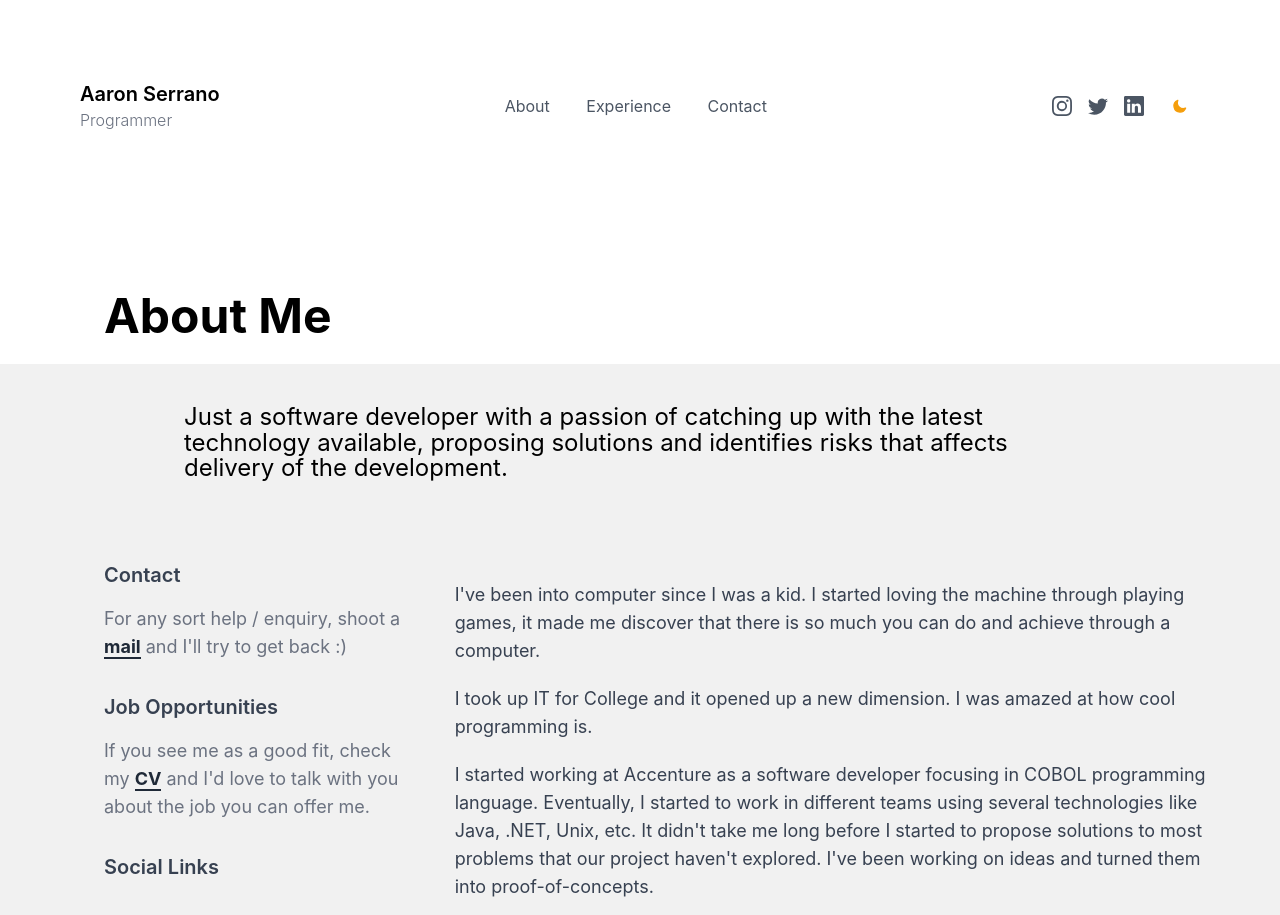
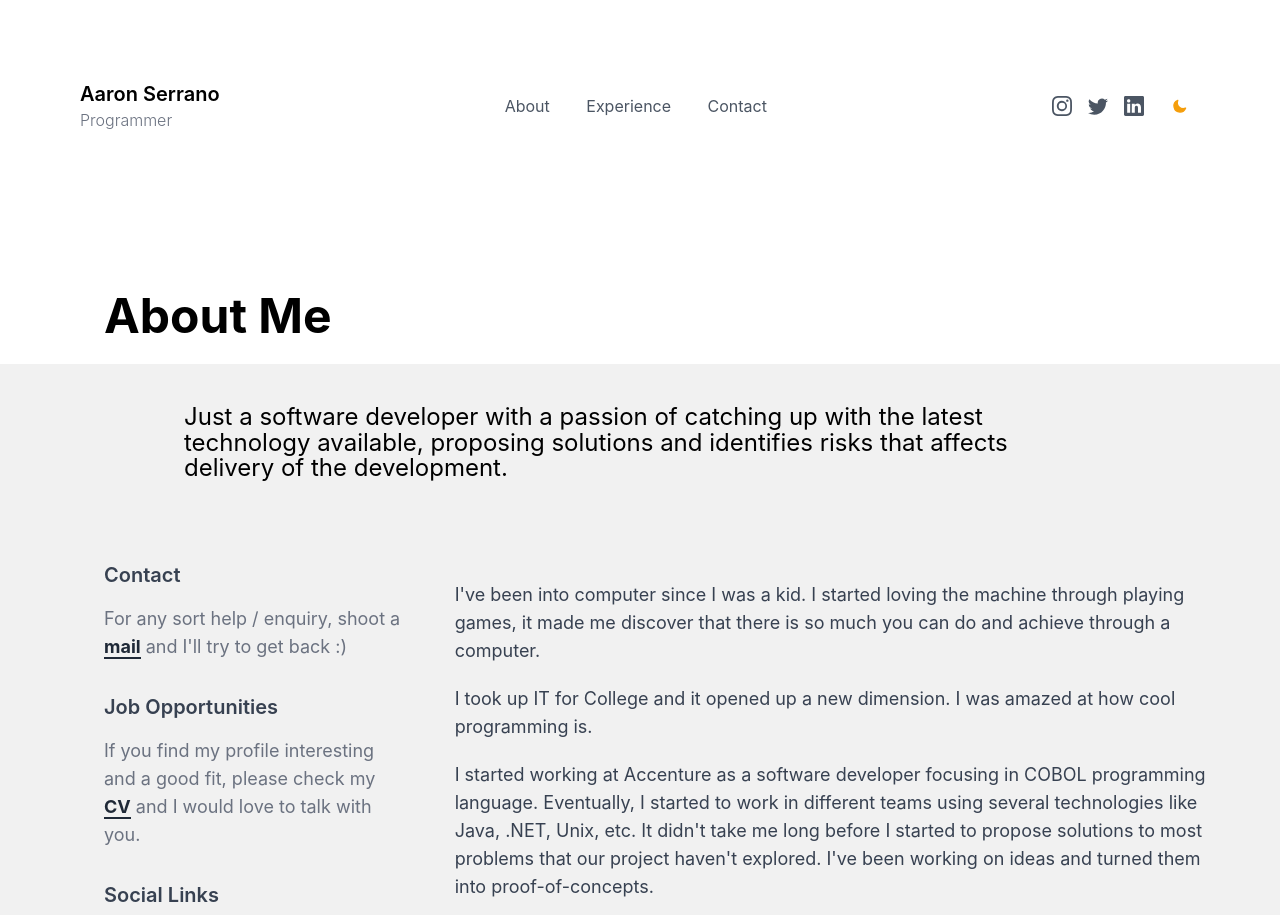
Before and after one commit to ey-ron/website, a Next.js app: page /about2 in a window 1280 px wide. Shown: the top 915 px of the page. Built offline with nearby package versions, Linux system fonts and the light colour scheme.

Commit message:
updated opportunity

```diff
--- a/components/AboutMe.js
+++ b/components/AboutMe.js
@@ -44,7 +44,7 @@ export default function AboutMe() {
                 Job Opportunities
               </h1>
               <p className="text-lg text-gray-500 mt-4 dark:text-gray-300">
-                If you see me as a good fit,
+                If you find my profile interesting and a good fit, please
                 check my{" "}
                 <a
                   href={userData.resumeUrl}
@@ -53,7 +53,7 @@ export default function AboutMe() {
                 >
                   CV
                 </a>{" "}
-                and I'd love to talk with you about the job you can offer me.
+                and I would love to talk with you.
               </p>
             </div>
             {/* Social Links */}
--- a/components/AboutMe2.js
+++ b/components/AboutMe2.js
@@ -44,7 +44,7 @@ export default function AboutMe2() {
                 Job Opportunities
               </h1>
               <p className="text-lg text-gray-500 mt-4 dark:text-gray-300">
-                If you see me as a good fit,
+                If you find my profile interesting and a good fit, please
                 check my{" "}
                 <a
                   href={userData.resumeUrl}
@@ -53,7 +53,7 @@ export default function AboutMe2() {
                 >
                   CV
                 </a>{" "}
-                and I'd love to talk with you about the job you can offer me.
+                and I would love to talk with you.
               </p>
             </div>
             {/* Social Links */}
--- a/components/Opportunity.js
+++ b/components/Opportunity.js
@@ -28,7 +28,7 @@ export default function Opportunity() {
                 Job Opportunities
               </h1>
               <p className="text-1xl text-gray-500 mt-4 dark:text-gray-300">
-                If you see me as a good fit,
+                If you find my profile interesting and a good fit, please
                 check my{" "}
                 <a
                   href={userData.resumeUrl}
@@ -37,7 +37,7 @@ export default function Opportunity() {
                 >
                   CV
                 </a>{" "}
-                and I'd love to talk with you about the job you can offer me.
+                and I would love to talk with you.
               </p>
             </div>
             {/* Social Links */}
```
